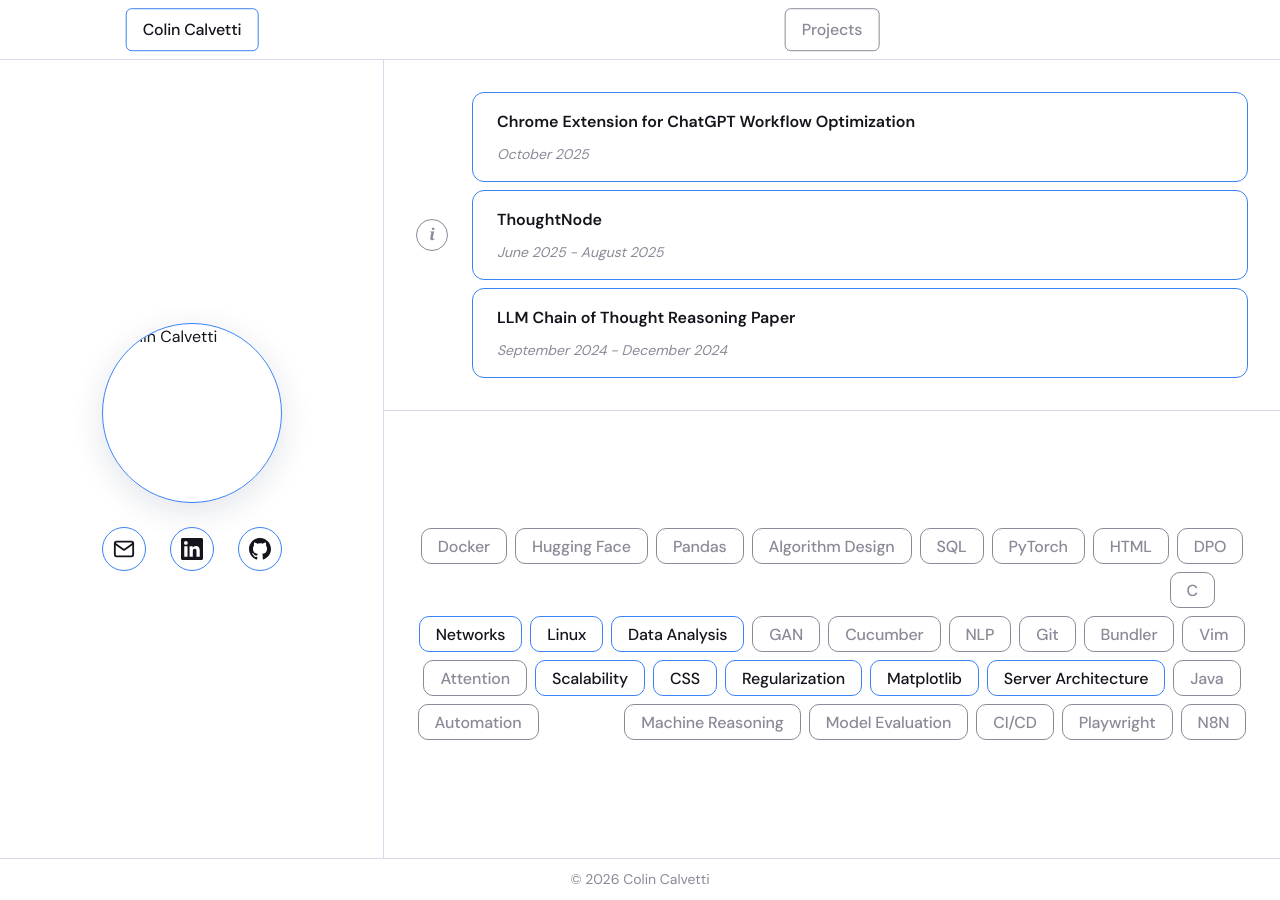
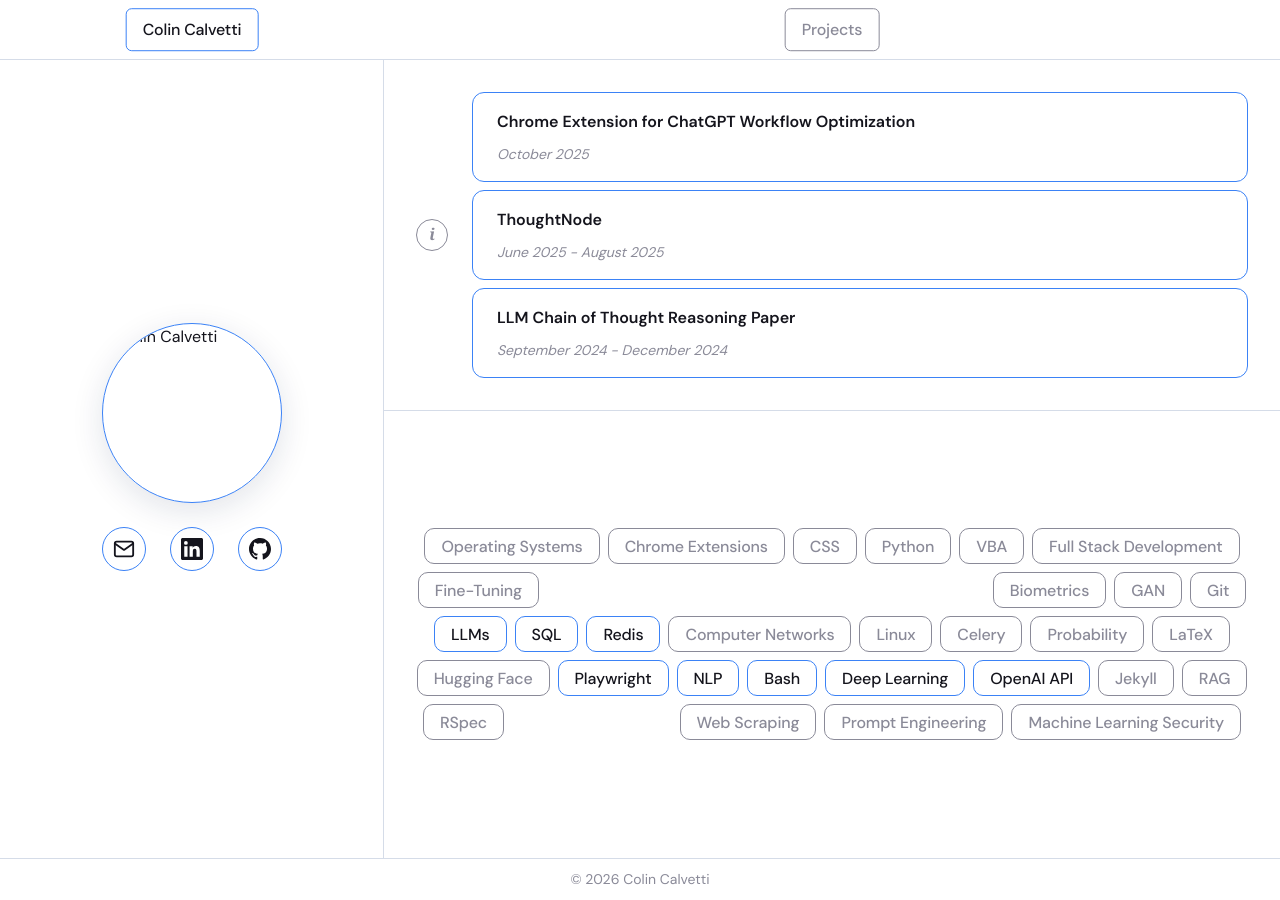
Before and after one commit to colincalvetti/colincalvetti.github.io, a Jekyll site: the page built from index.html, in a window 1280 px wide. Built offline with Jekyll 4.4.1, drawn with Linux system fonts in a browser that asks for light colours.

Commit message:
updated projects and skills

```diff
--- a/_config.yml
+++ b/_config.yml
@@ -14,7 +14,7 @@ profile:
     - icon: "📍"
       text: New York, NY
     - icon: "⚙️"
-      text: AI in Finance and Operations, M.S.
+      text: M.S. Artificial Intelligence
     - icon: "🏢"
       text: Columbia University
     - icon: "⚡️"
--- a/_data/skills.yml
+++ b/_data/skills.yml
@@ -1,82 +1,51 @@
 # Technical skills displayed as chips on the home page.
 - AI/ML
+- Deep Learning
+- NLP
+- GAN
 - RAG
-- LLM
-- Algorithm Design
-- Optimization
-- Regularization
-- GAN
+- MIPS
+- VBA
+- RSpec
+- LLMs
+- Fine-Tuning
+- LoRA
+- DPO
+- Prompt Engineering
+- Model Evaluation
+- Diffusion Models
 - Computer Vision
+- Biometrics
+- Machine Learning Security
 - PyTorch
 - Unsloth
-- DSPy
-- Fullstack Development
-- Vector Database
-- Knowledge Graph
-- Object Oriented Programming
-- Scikit-learn
 - Hugging Face
-- Transformers
-- Attention
-- NumPy
-- Pandas
-- Matplotlib
-- Training
-- Finetuning
-- Model Evaluation
-- Prompt Engineering
+- OpenAI API
+- Full Stack Development
+- Django
+- Celery
+- Chrome Extensions
+- JavaScript
+- Python
+- HTML
+- CSS
+- Jekyll
+- Playwright
+- Selenium
+- Redis
+- Web Scraping
+- Web Crawling
+- Distributed Systems
+- Async Programming
 - Software Engineering
-- Software Architecture
-- CI/CD
-- Docker
-- DPO
-- Testing
-- Deployment
-- Server Architecture
-- Scalability
-- RSpec
-- Playwright
-- Cucumber
-- Website Development
+- SaaS
 - UI/UX
-- Next.js
-- Django
-- Jekyll
-- Bundler
-- Python
-- JavaScript
-- C
-- C++
-- Java
-- Ruby
+- Computer Networks
+- Operating Systems
+- Linear Algebra
+- Probability
+- LaTeX
+- Git
 - SQL
 - Bash
-- HTML
-- MIPS
-- VBA
-- LaTeX
-- Vim
-- Visual Studio Code
-- Cursor
-- Replit
-- Redis
-- Anaconda
-- Databases
-- N8N
-- Model Architecture
-- Data Analysis
-- Git
-- CSS
-- Web Scraping
-- Web Crawling
-- API
-- Machine Reasoning
-- Automation
-- Networks
 - Linux
-- Excel
-- NLP
-- Linear Algebra
-- Probability
-- Software Security
-- SaaS
--- a/_includes/head.html
+++ b/_includes/head.html
@@ -10,6 +10,7 @@
 <title>{{ page_title }}</title>
 <meta name="description" content="{{ page_description }}">
 <meta name="author" content="{{ site.author }}">
+<meta name="application-name" content="{{ site.title }}">
 <link rel="canonical" href="{{ page.url | absolute_url }}">
 
 <meta property="og:type" content="website">
--- a/_includes/json-ld.html
+++ b/_includes/json-ld.html
@@ -30,14 +30,18 @@
         {{ site.contact.github | jsonify }}
       ]
     },
+{%- if page.url == '/' %}
     {
       "@type": "WebSite",
       "@id": {{ website_id | jsonify }},
       "url": {{ site.url | append: '/' | jsonify }},
       "name": {{ site.title | jsonify }},
+      "alternateName": ["colincalvetti.github.io"],
       "description": {{ site.description | jsonify }},
-      "publisher": { "@id": {{ person_id | jsonify }} }
+      "publisher": { "@id": {{ person_id | jsonify }} },
+      "inLanguage": {{ site.lang | default: 'en' | jsonify }}
     },
+{%- endif %}
     {
       "@type": "WebPage",
       "@id": {{ webpage_id | jsonify }},
```
Also changed, not shown: _data/projects.yml (+17 -6 lines).
